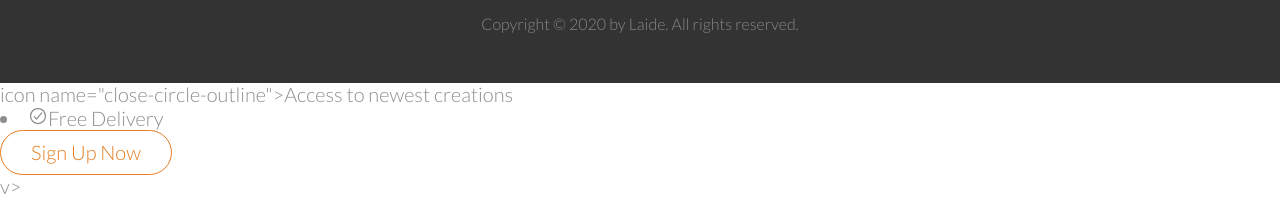
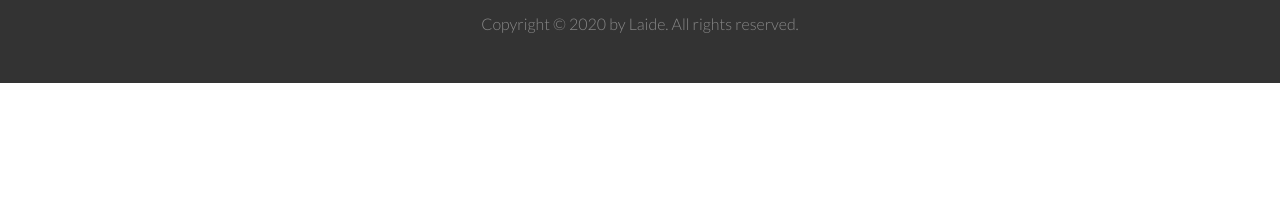
Before and after one commit to Eredun/HappyTummy, a plain HTML site: page index.html in a window 1280 px wide. Shown: the part 5741-5939 px from the top of the page. After the commit the page ends 5824 px from the top, so only its background shows below. Drawn offline with nearby package versions, Linux system fonts and the light colour scheme.

Commit message:
Second commit

```diff
--- a/index.html
+++ b/index.html
@@ -474,26 +474,6 @@
       </div>
 
     </footer>
-
-icon name="close-circle-outline"></ion-icon>Access to newest creations</li>
-                <li><ion-icon name="checkmark-circle-outline"></ion-icon>Free Delivery</li>
-              </ul>
-            </div>
-            <div>
-              <a href="#" class="btn btn-ghost">Sign Up Now</a>
-            </div>
-          </div>
-        </div>
-      </div>
-    </section>
-v>
-        </div>
-      </div>
-    </section>
-   </div>
-        </div>
-      </div>
-    </section>
     <script src="https://unpkg.com/ionicons@5.1.2/dist/ionicons.js"></script>
   </body>
 </html>
```
